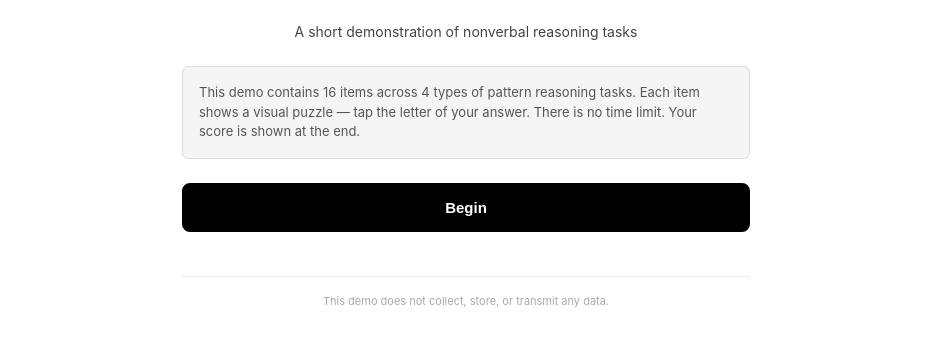
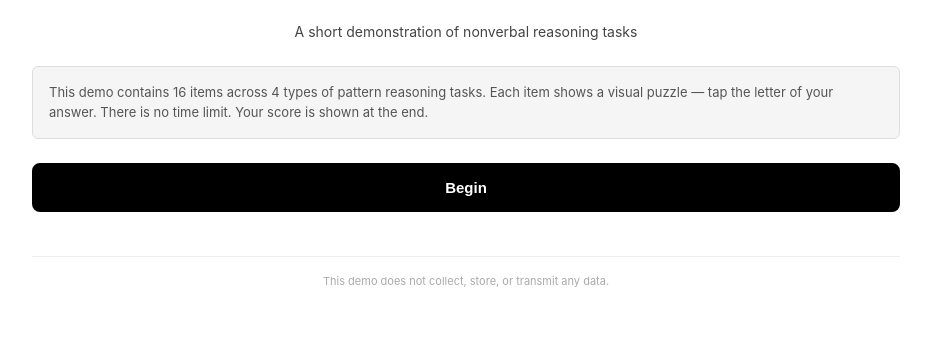
Before and after one commit to vkempe/Culture-Fair-IQ-demo, a plain HTML site: page index.html in a window 1280 px wide. Shown: the part 95-440 px from the top of the page, without its empty margins (174-1105 px from the left). Drawn offline with Linux system fonts and the light colour scheme.

Commit message:
Update index.html
increase size for rendering .png

```diff
--- a/index.html
+++ b/index.html
@@ -11,7 +11,7 @@
             background: white; color: black; line-height: 1.5;
         }
         .container {
-            max-width: 600px; margin: 0 auto; padding: 16px;
+            max-width: 900px; margin: 0 auto; padding: 16px;
             min-height: 100vh; display: flex; flex-direction: column;
         }
         .screen { display: none; flex-direction: column; gap: 16px; }
```
